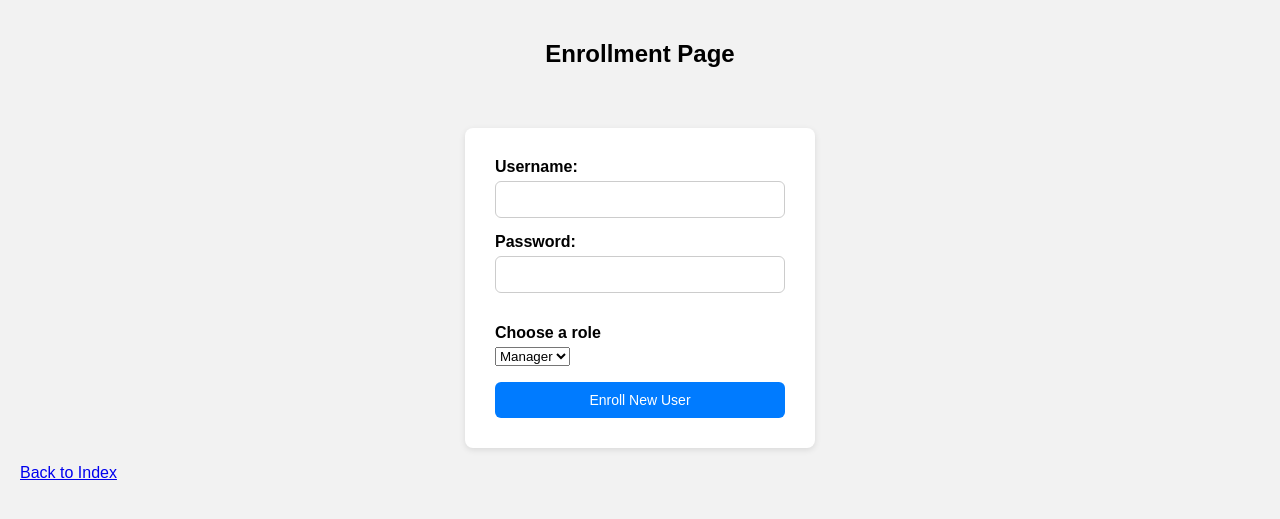
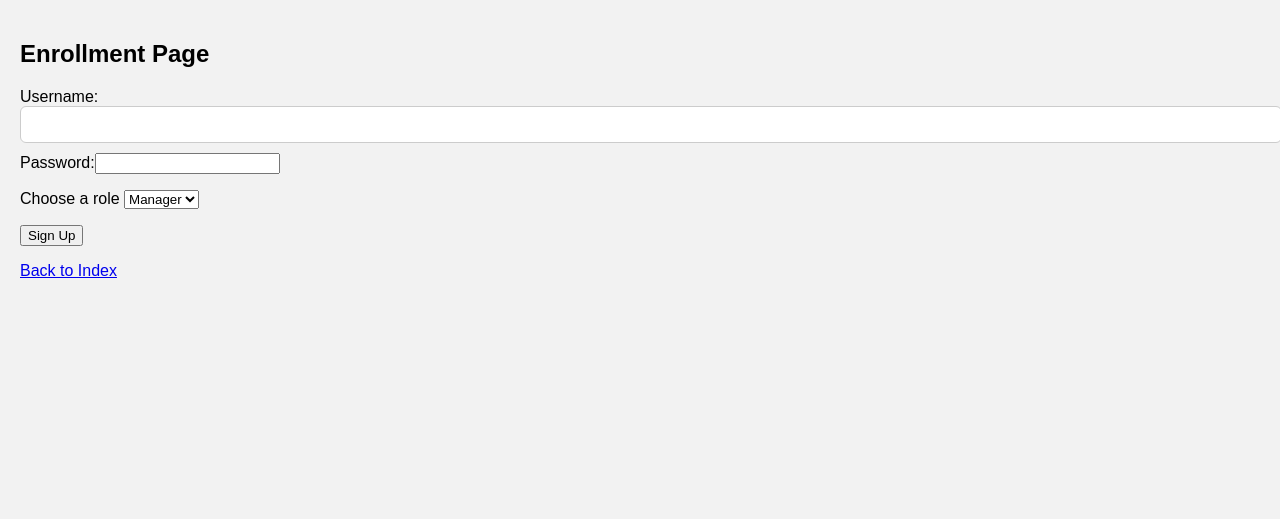
Before and after one commit to paranjaa/ece-1779-course-project, a Flask app: page /enroll in a window 1280 px wide. Shown: the top 519 px of the page. Run offline with Flask 3, Linux system fonts and the light colour scheme; a user stored in the database is signed in; parts of the project's set-up code (start-up, migrations or seed data) failed here and were passed over; some libraries are stand-ins or nearby versions.

Commit message:
Revert "added layout to login/enroll pages, some tweaks on dashboard"
This reverts commit 2e5efc337ea7a6f5acbecf07c015d010f08080db.

```diff
--- a/app/static/css/style.css
+++ b/app/static/css/style.css
@@ -92,13 +92,7 @@ body {
 
 .add-item-container {
     max-width: 400px;
-    /*margin: 0 auto;*/
-}
-
-/*adding an extra part so two cards scale more evenly */
-.top-row .card {
-    flex: 1;
-    min-width: 300px;
+    margin: 0 auto;
 }
 
 input[type="text"], input[type="number"] {
@@ -133,57 +127,3 @@ input[type="text"], input[type="number"] {
     border-radius: 8px;
     box-shadow: 0 2px 6px rgba(0,0,0,0.1);
 }
-
-* {
-    box-sizing: border-box;
-}
-
-.top-row .card {
-    flex: 1;
-    min-width: 350px;
-}
-
-
-
-/* Login Page */
-
-
-
-.login-wrapper {
-    display: flex;
-    justify-content: center;
-    margin-top: 60px;
-}
-
-.login-card {
-    width: 350px;
-    padding: 30px;
-}
-
-.login-form label {
-    font-weight: bold;
-    display: block;
-    margin-bottom: 5px;
-}
-
-.login-form input {
-    width: 100%;
-    padding: 10px;
-    margin-bottom: 15px;
-    border-radius: 6px;
-    border: 1px solid #ccc;
-}
-
-.login-btn {
-    width: 100%;
-    background: #007bff;
-    color: white;
-    padding: 10px;
-    border-radius: 6px;
-    border: none;
-    cursor: pointer;
-}
-
-.login-btn:hover {
-    opacity: 0.85;
-}
--- a/app/templates/enroll.html
+++ b/app/templates/enroll.html
@@ -5,13 +5,8 @@
     <link rel="stylesheet" href="{{ url_for('static', filename='css/style.css') }}">
 </head>
 <body>
-
-    <h2 class="page-title">Enrollment Page</h2>
-
-
-    <div class="login-wrapper">
-        <div class="card login-card">
-            <form method="post"  class="login-form">
+    <h2>Enrollment Page</h2>
+    <form method="post">
         {{ form.csrf_token }}
         <label>Username:</label><input type="text" name="username" required><br>
         <label>Password:</label><input type="password" name="password" required><br>
@@ -19,15 +14,8 @@
             {{ form.role.label }}
             {{ form.role() }}
         </p>
-                <button type="submit" class="btn login-btn">Enroll New User</button>
+        <button type="submit">Sign Up</button>
     </form>
-
-        </div>
-    </div>
-
-
-
-
     <p><a href="{{ url_for('index') }}">Back to Index</a></p>
 
     {% with messages = get_flashed_messages(with_categories=true) %}
```
Also changed, not shown: app/templates/dashboard.html (+7 -3 lines), app/templates/login.html (+3 -12 lines). Lines whose indentation alone changed are shown as unchanged.
